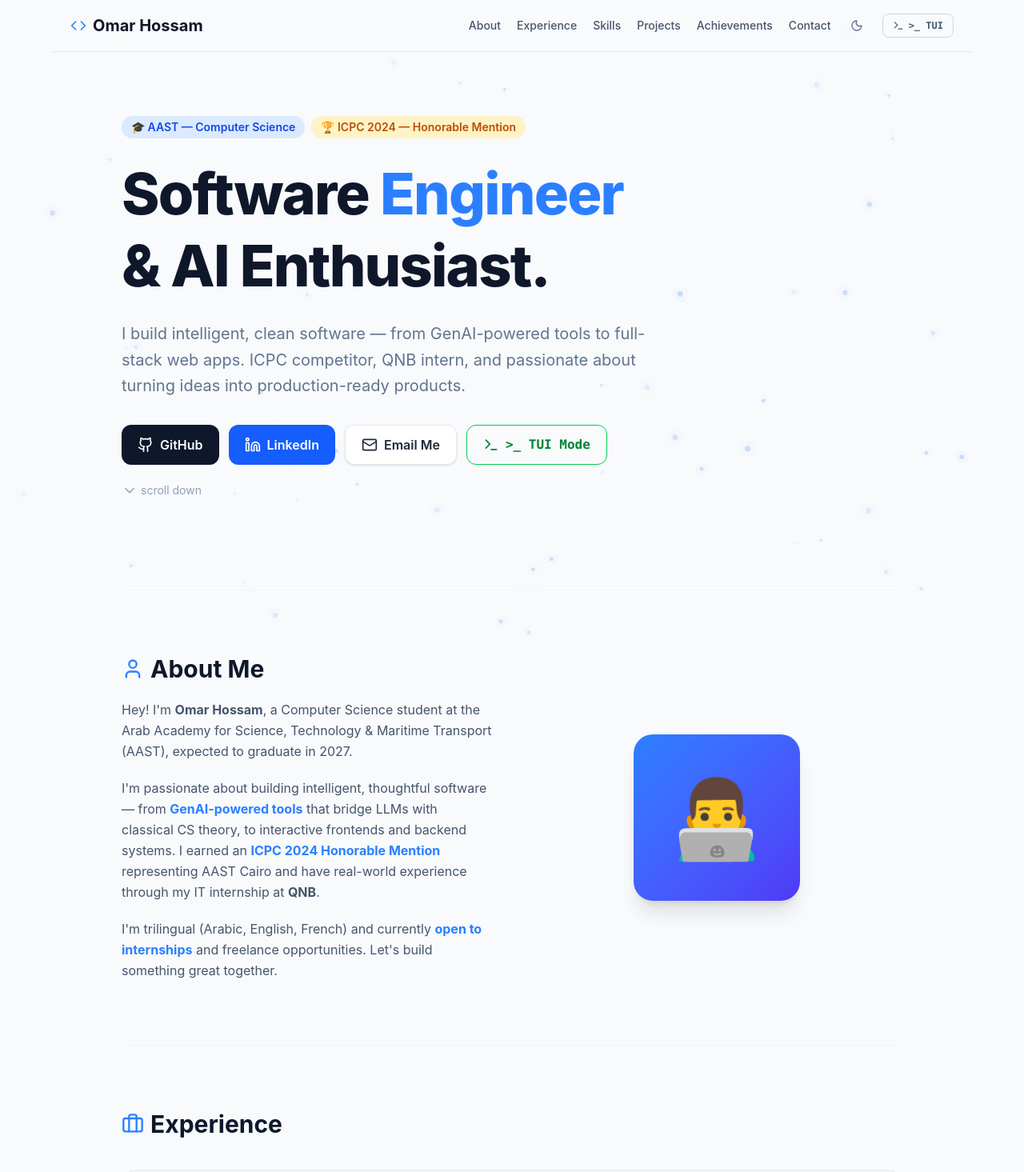
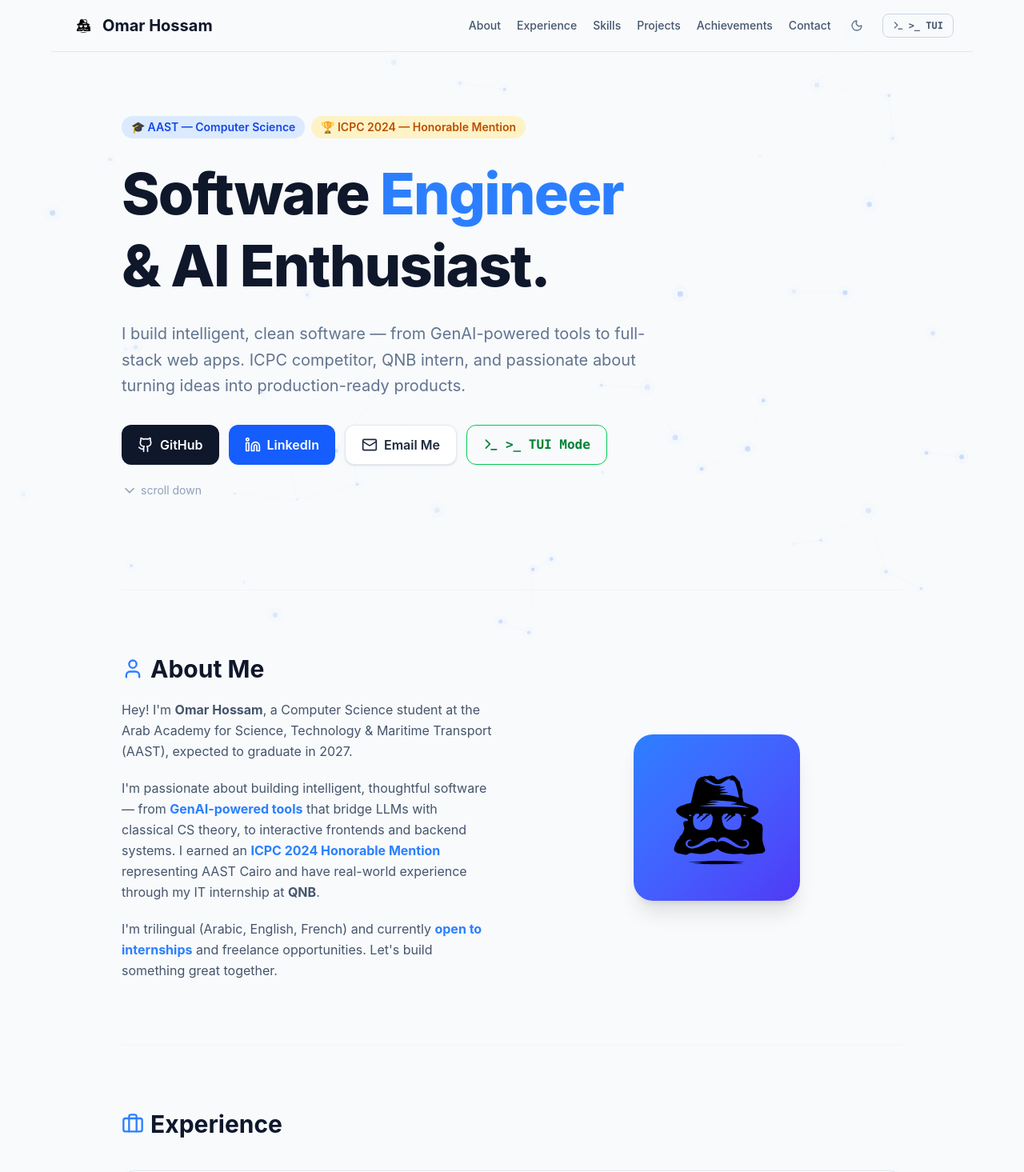
Before and after one commit to 4awmy/portfolio-4awmy, a React (Vite) app: page / in a window 1280 px wide. Shown: the top 1465 px of the page at 80% size. Built offline with nearby package versions, Linux system fonts and the light colour scheme.

Commit message:
Update logo in navigation and about section

```diff
--- a/src/App.tsx
+++ b/src/App.tsx
@@ -92,7 +92,7 @@
       {/* Nav */}
       <nav className={`sticky top-0 z-50 px-6 py-4 flex justify-between items-center max-w-6xl mx-auto backdrop-blur-sm border-b transition-colors ${dark ? 'border-slate-800 bg-slate-950/80' : 'border-slate-200 bg-slate-50/80'}`}>
         <button onClick={() => scrollTo('hero')} className="text-xl font-bold flex items-center gap-2 hover:opacity-70 transition-opacity">
-          <Code className="w-5 h-5 text-blue-500" /> Omar Hossam
+          <img src="/file.svg" alt="Logo" className="w-8 h-8 rounded-lg" /> Omar Hossam
         </button>
         <div className="flex items-center gap-4">
           <div className={`hidden sm:flex gap-5 text-sm font-medium ${dark ? 'text-slate-400' : 'text-slate-600'}`}>
@@ -155,8 +155,8 @@
               <p className={`leading-relaxed ${dark ? 'text-slate-400' : 'text-slate-600'}`}>I'm trilingual (Arabic, English, French) and currently <strong className="text-blue-500">open to internships</strong> and freelance opportunities. Let's build something great together.</p>
             </div>
             <div className="flex justify-center">
-              <div className="w-52 h-52 rounded-3xl bg-gradient-to-br from-blue-500 to-indigo-600 flex items-center justify-center shadow-xl">
-                <span className="text-8xl select-none">👨‍💻</span>
+              <div className="w-52 h-52 rounded-3xl bg-gradient-to-br from-blue-500 to-indigo-600 flex items-center justify-center shadow-xl overflow-hidden">
+                <img src="/file.svg" alt="Omar Hossam" className="w-full h-full object-cover" />
               </div>
             </div>
           </motion.div>
```
